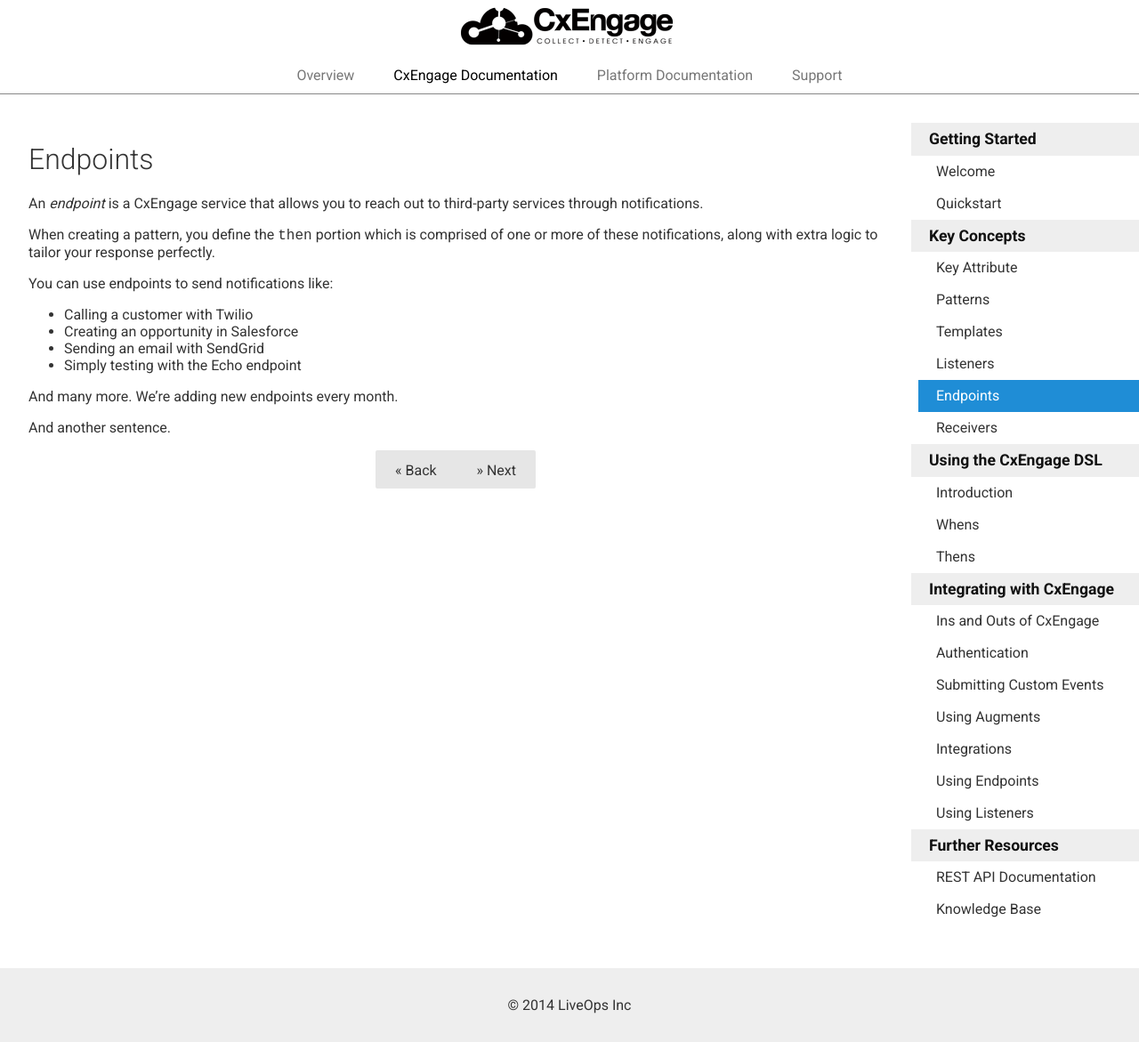
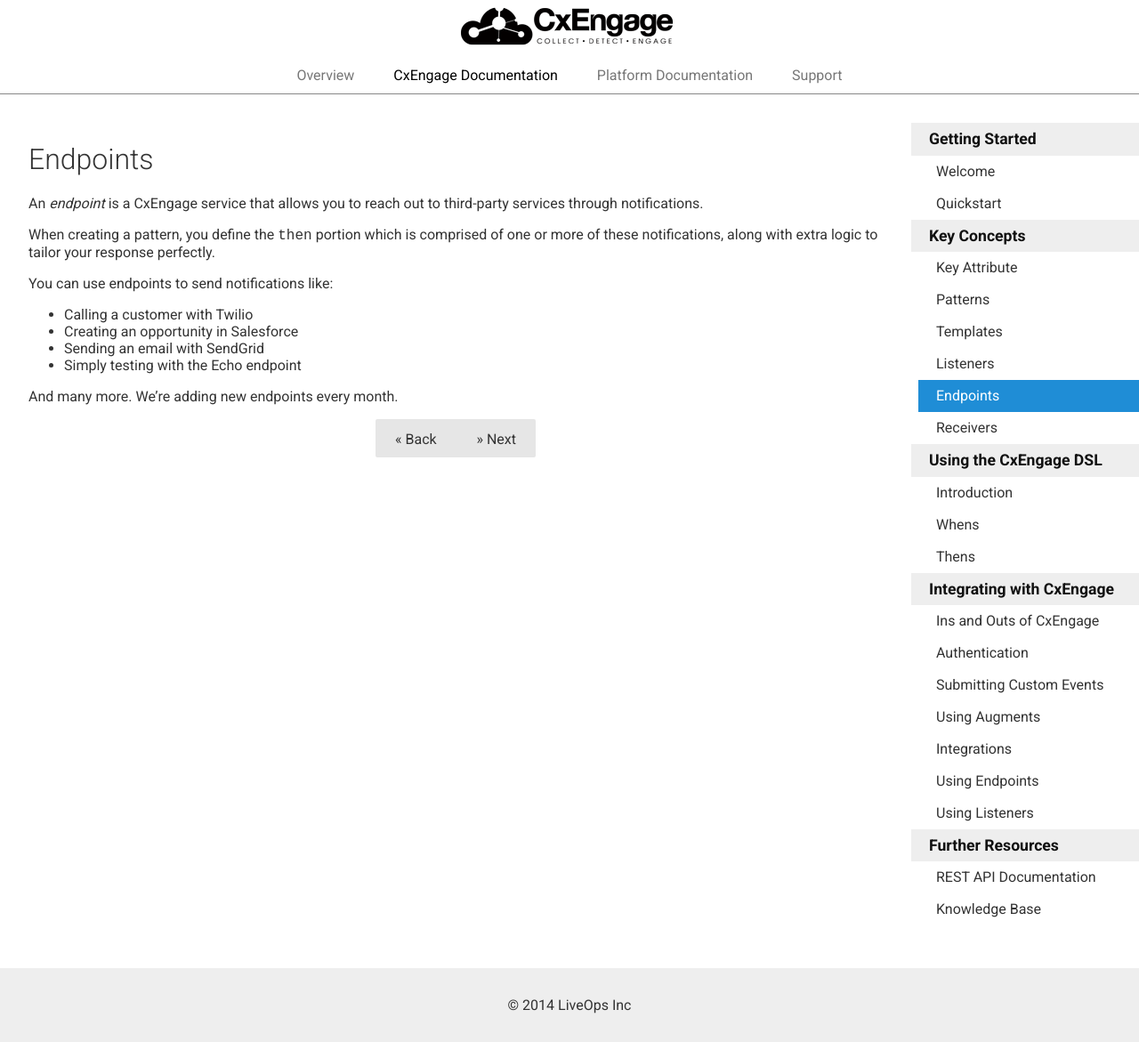
Before and after one commit to ianbishop/userevents.github.io, a Jekyll site: the page built from 4.1/docs/endpoints.md, in a window 1280 px wide. Shown: the whole page at 89% size. Built offline with Jekyll 4.4.1, drawn with Linux system fonts in a browser that asks for light colours; Markdown is read by kramdown in place of the engine named in the settings.

Commit message:
Removed endpoints edit

```diff
--- a/4.1/docs/endpoints.md
+++ b/4.1/docs/endpoints.md
@@ -22,5 +22,3 @@
 * Simply testing with the Echo endpoint
 
 And many more. We're adding new endpoints every month.
-
-And another sentence.
```
